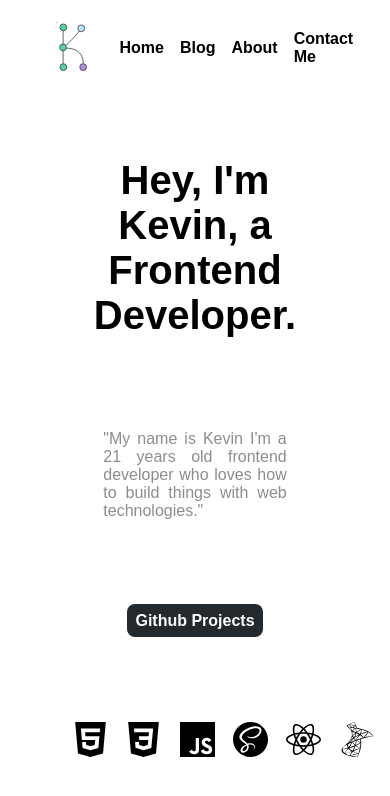
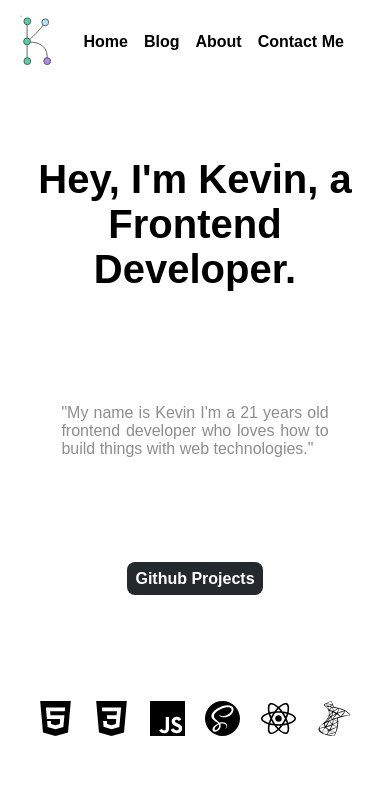
Before and after one commit to kevinmora47/KAMV.github.io, a plain HTML site: page index.html in a window 390 px wide. Drawn offline with Linux system fonts and the light colour scheme; a web font is replaced by a local one.

Commit message:
Fixed mobile padding

```diff
--- a/src/css/index/tablet.css
+++ b/src/css/index/tablet.css
@@ -1,9 +1,35 @@
+:root {
+  /* Text Sizes */
+  --sm-text: 0.75rem;
+  --md-text: 1rem;
+  --lg-text: 1.5rem;
+
+  /* Margin variables. */
+  --sm-mg: 0.75rem;
+  --md-mg: 1rem;
+  --lg-mg: 1.5rem;
+
+  /* Padding classes */
+  --x-sm-pd: 0.5rem;
+  --sm-pd: 0.75rem;
+  --md-pd: 1rem;
+  --lg-pd: 3rem;
+}
+
+.header {
+  padding: var(--sm-pd);
+}
+
+.main {
+  padding: 0 var(--sm-pd);
+}
+
 .title__header {
   font-size: 2.5rem;
 }
 
 .main-desc {
-  width: 70%;
+  width: 80%;
   text-align: justify;
 }
 
```
